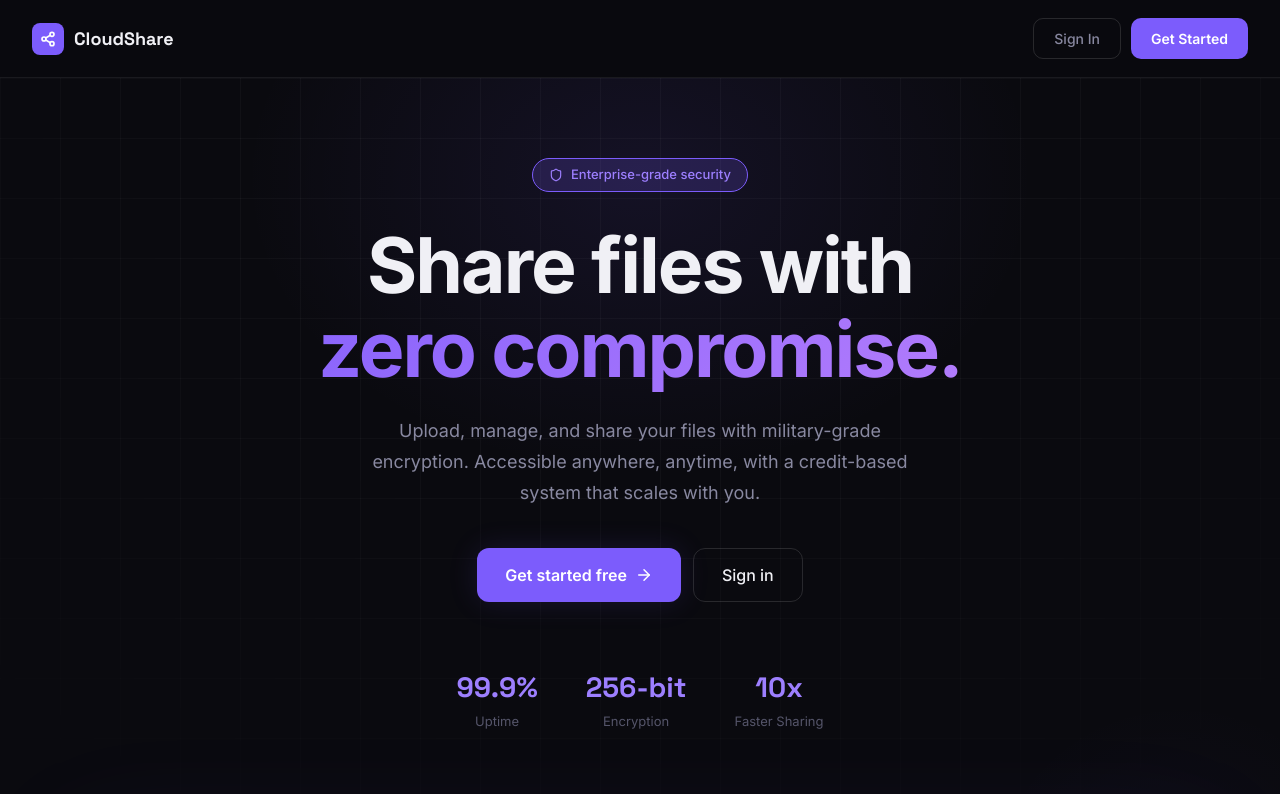
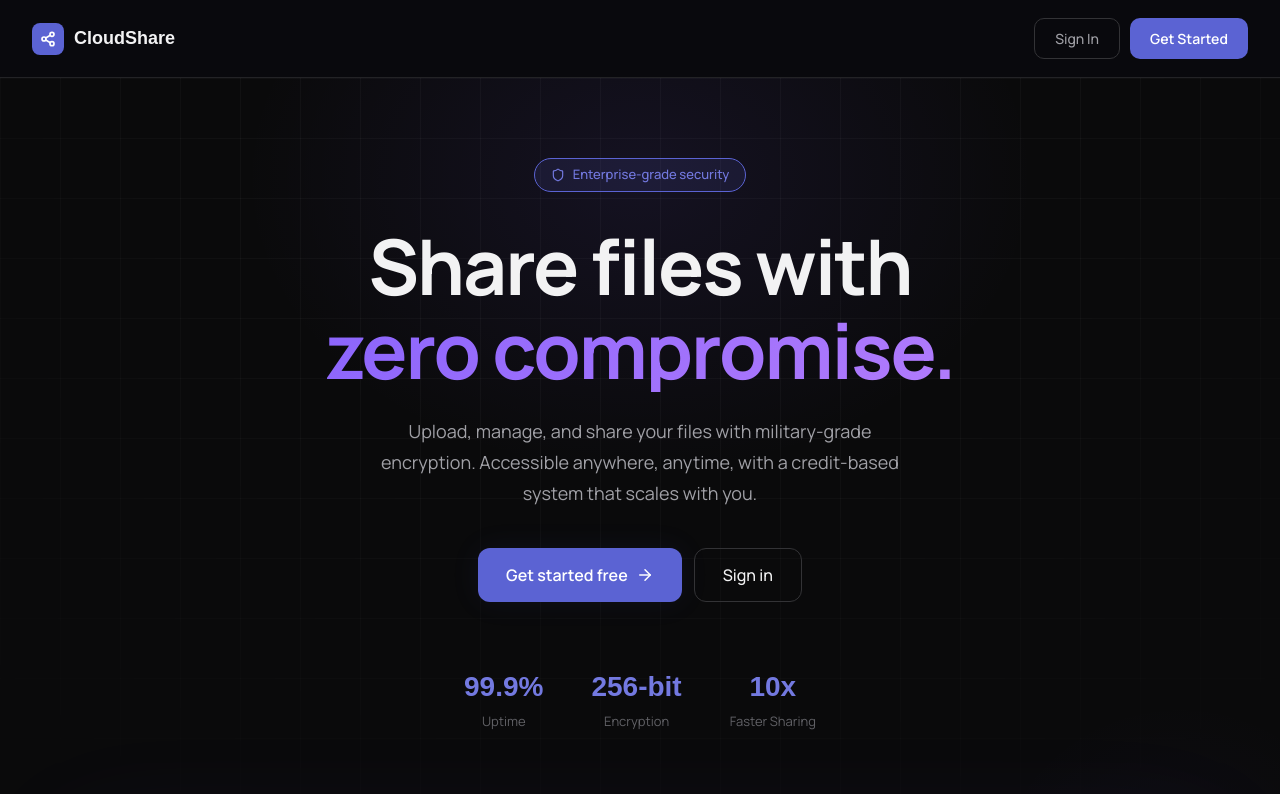
Before and after one commit to ankushsharma00869-sys/CloudShare, a React (Vite) app: page / in a window 1280 px wide. Shown: the top 794 px of the page. Built offline with nearby package versions, Linux system fonts and the light colour scheme.

Commit message:
Update index.css

```diff
--- a/src/index.css
+++ b/src/index.css
@@ -1,30 +1,65 @@
-@import url('https://fonts.googleapis.com/css2?family=Inter:wght@300;400;500;600;700;800&family=Space+Grotesk:wght@400;500;600;700&display=swap');
+@import url('https://fonts.googleapis.com/css2?family=Manrope:wght@400;500;600;700;800&display=swap');
 @import 'tailwindcss';
 
 :root {
-  --bg-base: #0a0a0f;
-  --bg-surface: #111118;
-  --bg-elevated: #1a1a24;
-  --bg-card: #16161f;
-  --border: #ffffff12;
+  /* Surfaces — neutral graphite, not blue-black */
+  --bg-base: #0a0a0b;
+  --bg-surface: #101012;
+  --bg-elevated: #17181a;
+  --bg-card: #141416;
+
+  /* Borders */
+  --border: #232326;
   --border-subtle: #ffffff08;
-  --border-strong: #ffffff20;
-  --accent: #7c5cfc;
-  --accent-bright: #9d7fff;
-  --accent-dim: #7c5cfc30;
-  --accent-glow: #7c5cfc20;
-  --green: #22c55e;
-  --green-dim: #22c55e20;
-  --red: #ef4444;
-  --red-dim: #ef444420;
-  --yellow: #f59e0b;
-  --text-primary: #f0f0f5;
-  --text-secondary: #8888a0;
-  --text-muted: #55556a;
+  --border-strong: #333336;
+
+  /* Accent — restrained indigo, used sparingly */
+  --accent: #5b63d3;
+  --accent-bright: #7379e0;
+  --accent-dim: #5b63d31f;
+  --accent-glow: #5b63d314;
+
+  /* Status */
+  --green: #22a566;
+  --green-dim: #22a56620;
+  --red: #e5484d;
+  --red-dim: #e5484d20;
+  --yellow: #d9a441;
+  --yellow-dim: #d9a44120;
+
+  /* Text */
+  --text-primary: #f2f2f3;
+  --text-secondary: #a0a0a6;
+  --text-muted: #616166;
+
+  /* Radius scale */
+  --radius-sm: 6px;
+  --radius-btn: 8px;
+  --radius-card: 12px;
+  --radius-lg: 16px;
+  --radius-pill: 100px;
+
+  /* Spacing scale */
+  --space-1: 4px;
+  --space-2: 8px;
+  --space-3: 12px;
+  --space-4: 16px;
+  --space-5: 20px;
+  --space-6: 24px;
+  --space-8: 32px;
+  --space-10: 40px;
+  --space-12: 48px;
+  --space-16: 64px;
+  --space-20: 80px;
+  --space-24: 96px;
+
+  /* Motion */
+  --ease: cubic-bezier(0.2, 0.7, 0.3, 1);
+  --duration: 180ms;
 }
 
 * {
-  font-family: 'Inter', sans-serif;
+  font-family: 'Manrope', sans-serif;
   box-sizing: border-box;
 }
 
@@ -34,6 +69,14 @@ body {
   -webkit-font-smoothing: antialiased;
 }
 
+@media (prefers-reduced-motion: reduce) {
+  *, *::before, *::after {
+    animation-duration: 0.001ms !important;
+    animation-iteration-count: 1 !important;
+    transition-duration: 0.001ms !important;
+  }
+}
+
 ::-webkit-scrollbar { width: 6px; }
 ::-webkit-scrollbar-track { background: var(--bg-surface); }
 ::-webkit-scrollbar-thumb { background: var(--border-strong); border-radius: 3px; }
```
